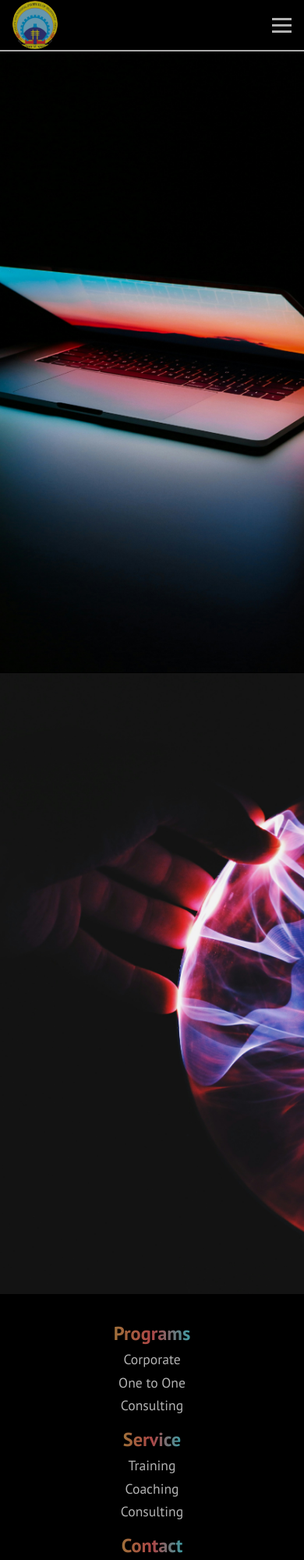
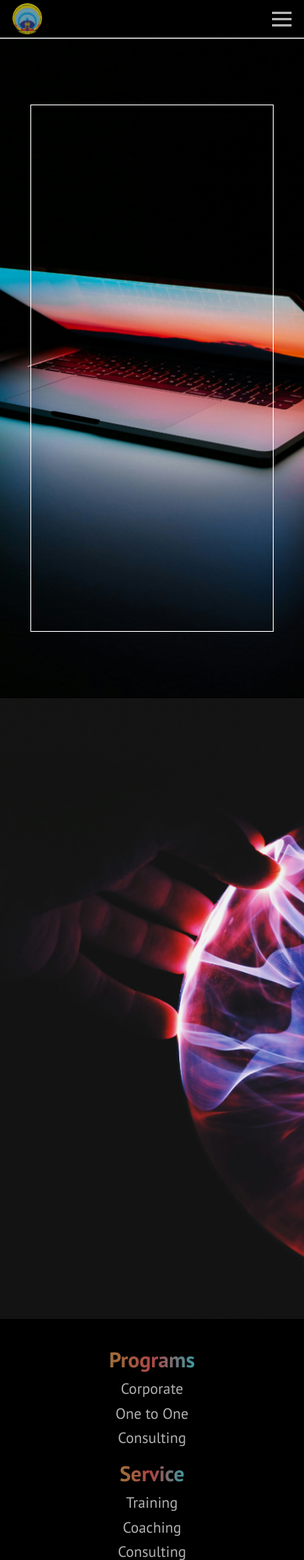
Before and after one commit to SILLY-CODEER5/responsive_web, a plain HTML site: page index.htm in a window 390 px wide. Shown: the top 2000 px of the page at 78% size. Drawn offline with Linux system fonts and the light colour scheme.

Commit message:
Add files via upload

```diff
--- a/index.htm
+++ b/index.htm
@@ -28,7 +28,9 @@
       </nav>
     </header>
     <section class="content">
-      <div class="container page1" id="HOME"></div>
+      <div class="container page1" id="HOME">
+        <div id="hero"></div>
+      </div>
       <div class="container page2"></div>
     </section>
     <footer>
--- a/mediaquery.css
+++ b/mediaquery.css
@@ -1,9 +1,12 @@
-@media (max-width: 1070px) {
+@media (max-width: 1023px) {
   body {
     margin-bottom: 1%;
   }
   nav {
     padding: 0 1rem;
+  }
+  .logo img {
+    width: 85%;
   }
   .hamburger {
     display: block;
@@ -86,6 +89,18 @@
 }
 
 @media (max-width: 425px) {
+  nav {
+    height: 3rem;
+  }
+  .nav-menu {
+    top: 3rem;
+  }
+  .nav-link {
+    font-size: 1rem;
+  }
+  .logo img {
+    width: 65%;
+  }
   footer {
     height: fit-content;
     flex-direction: column;
--- a/style.css
+++ b/style.css
@@ -40,7 +40,7 @@ nav {
   object-fit: contain;
 }
 .logo img {
-  width: 100%;
+  width: 70%;
   /* border: 3px solid black; */
   border-radius: 45.89px;
   cursor: pointer;
@@ -58,7 +58,7 @@ nav {
   align-items: center;
 }
 .nav-link {
-  font-size: 1.2rem;
+  font-size: 1rem;
   font-weight: bold;
   text-decoration: none;
   text-transform: uppercase;
@@ -128,11 +128,20 @@ a {
   background-image: url(ales-nesetril-Im7lZjxeLhg-unsplash.jpg);
   background-size: cover;
   background-position: center;
+  height: 100vh;
+  display: flex;
+  justify-content: center;
+  padding: 10vh 10vw;
+}
+#hero {
+  width: 100%;
+  border: 1px solid white;
 }
 .page2 {
   background-image: url(ramon-salinero-vEE00Hx5d0Q-unsplash.jpg);
   background-size: cover;
   background-position: center;
+  /* background-attachment: fixed; */
 }
 footer {
   height: 30vh;
@@ -163,10 +172,11 @@ footer {
 .common {
   color: white;
   display: grid;
-  justify-content: start;
+  justify-content: space-between;
   gap: 0.4rem;
 }
 .common h3 {
+  font-size: 1.7rem;
   background: linear-gradient(
     90deg,
     rgba(2, 0, 36, 1) 0%,
@@ -181,9 +191,13 @@ footer {
 }
 .common li {
   font-size: 1.1rem;
+  display: flex;
+  justify-content: center;
+  align-items: end;
 }
 .common li a {
   color: white;
+  font-size: 1.2rem;
 }
 .common li a:hover {
   background: linear-gradient(
```
